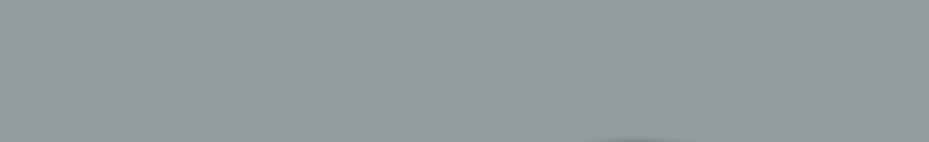
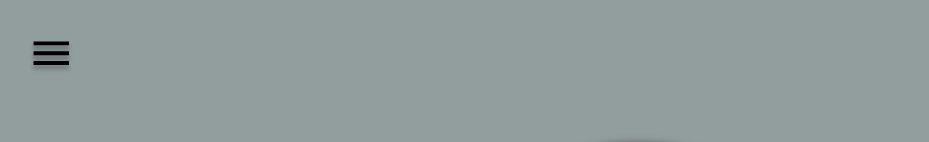
Before and after one commit to trackvid/frontend, a Vue app: page / in a window 1280 px wide. Shown: the top 142 px of the page, without its empty margins (2-931 px from the left). Built offline with nearby package versions, Linux system fonts and the light colour scheme.

Commit message:
feat(NavigationMenu): create navigation menu

```diff
--- /dev/null
+++ b/src/components/navigationMenu/NavigationMenu.vue
@@ -0,0 +1,93 @@
+<template>
+    <div>
+        <img v-if="!isNavVisible" @click="toggleNavigationMenu" class="hamburger-menu" src="../../assets/icons/hamburger.svg" alt="open menu">
+        <nav v-if="isNavVisible">
+            <img @click="toggleNavigationMenu" class="hamburger-menu" src="../../assets/icons/close.svg" alt="close menu">
+            <ul>
+                <li class="nav-item" v-for="item in items">
+                    <router-link class="nav-item__content" :to="item.path">{{item.name}}</router-link>
+                </li>
+            </ul>
+            <section class="nav-buttons">
+                <ActionButton v-for="button in buttons" :button-options="button"/>
+            </section>
+        </nav>
+    </div>
+</template>
+
+<script lang="ts">
+    import {Component, Prop, Vue} from 'vue-property-decorator';
+    import {TNavigationMenuOptions} from "@/components/navigationMenu/interfaces/TNavigationMenuOptions";
+    import {TNavigationMenuItem} from "@/components/navigationMenu/interfaces/TNavigationMenuItem";
+    import {TButtonOptions} from "@/components/button/interfaces/TButtonOptions";
+    import ActionButton from "@/components/button/ActionButton.vue";
+
+    @Component({
+        components: {
+            ActionButton: ActionButton
+        }
+    })
+    export default class NavigationMenu extends Vue {
+        @Prop() private navProps!: TNavigationMenuOptions;
+
+        public items: TNavigationMenuItem[];
+        public buttons: TButtonOptions[];
+        public isNavVisible: boolean = false;
+
+        constructor() {
+            super();
+            this.items = this.navProps.items;
+            this.buttons = this.navProps.buttons ?? [];
+        }
+
+        public toggleNavigationMenu(): void {
+            this.isNavVisible = !this.isNavVisible;
+        }
+    }
+</script>
+
+<style scoped lang="scss">
+    ul {
+        margin: 0;
+        padding: 0;
+        list-style: none;
+    }
+    li {
+        margin: 0;
+        padding: 0;
+    }
+    a {
+        font-weight: bold;
+        text-decoration: none;
+        color: var(--text-color-on-primary);
+
+        &.router-link-exact-active {
+            color: var(--accent-color-one);
+        }
+    }
+    nav {
+        width: 70vw;
+        height: 100vh;
+        background-color: var(--primary-color-dark);
+        box-shadow: 4px 4px 4px rgba(0, 0, 0, 0.25);
+    }
+    .hamburger-menu {
+        padding: 30px 0 0 30px;
+        cursor: pointer;
+        transition: all 0.3s ease-in-out;
+
+        &:hover {
+            transform: scale(1.05);
+        }
+    }
+    .nav-item {
+        padding: 30px 0;
+
+        &__content {
+            font-size: 2.5em;
+        }
+    }
+    .nav-buttons {
+        padding-top: 80px;
+    }
+</style>
--- /dev/null
+++ b/src/components/navigationMenu/interfaces/TNavigationMenuItem.ts
@@ -0,0 +1,4 @@
+export interface TNavigationMenuItem {
+    name: string;
+    path: string;
+}
--- /dev/null
+++ b/src/components/navigationMenu/interfaces/TNavigationMenuOptions.ts
@@ -0,0 +1,7 @@
+import {TNavigationMenuItem} from "@/components/navigationMenu/interfaces/TNavigationMenuItem";
+import {TButtonOptions} from "@/components/button/interfaces/TButtonOptions";
+
+export interface TNavigationMenuOptions {
+    items: TNavigationMenuItem[];
+    buttons?: TButtonOptions[];
+}
--- a/src/views/Home.vue
+++ b/src/views/Home.vue
@@ -1,5 +1,9 @@
+import {ButtonType} from "@/components/button/interfaces/ButtonType";
 <template>
     <div class="home">
+        <header class="home-header">
+            <NavigationMenu :nav-props="getNavigationMenuProperties()" />
+        </header>
         <main class="home-body">
             <TrackButton class="track-button" size="40%"/>
         </main>
@@ -9,13 +13,38 @@
 <script lang="ts">
     import {Component, Vue} from 'vue-property-decorator';
     import TrackButton from "@/components/trackButton/TrackButton.vue";
+    import {TButtonOptions} from "@/components/button/interfaces/TButtonOptions";
+    import {ButtonType} from "@/components/button/interfaces/ButtonType";
+    import NavigationMenu from "@/components/navigationMenu/NavigationMenu.vue";
+    import {TNavigationMenuOptions} from "@/components/navigationMenu/interfaces/TNavigationMenuOptions";
 
     @Component({
         components: {
-            TrackButton: TrackButton
+            TrackButton: TrackButton,
+            NavigationMenu: NavigationMenu
         }
     })
     export default class Home extends Vue {
+
+        public getButtonOptions(): TButtonOptions {
+            return {
+                title: 'test',
+                callback: () => console.log('test'),
+                type: ButtonType.WARNING
+            }
+        }
+        getNavigationMenuProperties(): TNavigationMenuOptions {
+            return {
+                items: [
+                    {name: 'Home', path: '/'},
+                    {name: 'Details', path: '/details'}
+                ],
+                buttons: [
+                    {title: 'Fetch data', callback: () => console.log('Fetching data...'), type: ButtonType.WARNING},
+                    {title: 'I am sick', callback: () => console.log('Upload sick dataset'), type: ButtonType.DANGER},
+                ]
+            }
+        }
 
     }
 </script>
@@ -24,9 +53,16 @@
     .home {
         height: 100%;
     }
+    .home-header {
+        position: absolute;
+        top: 0;
+        left: 0;
+        z-index: 100;
+    }
     .home-body {
         height: 100%;
         display: flex;
+        z-index: 1;
         justify-content: center;
         align-items: center;
 
```
